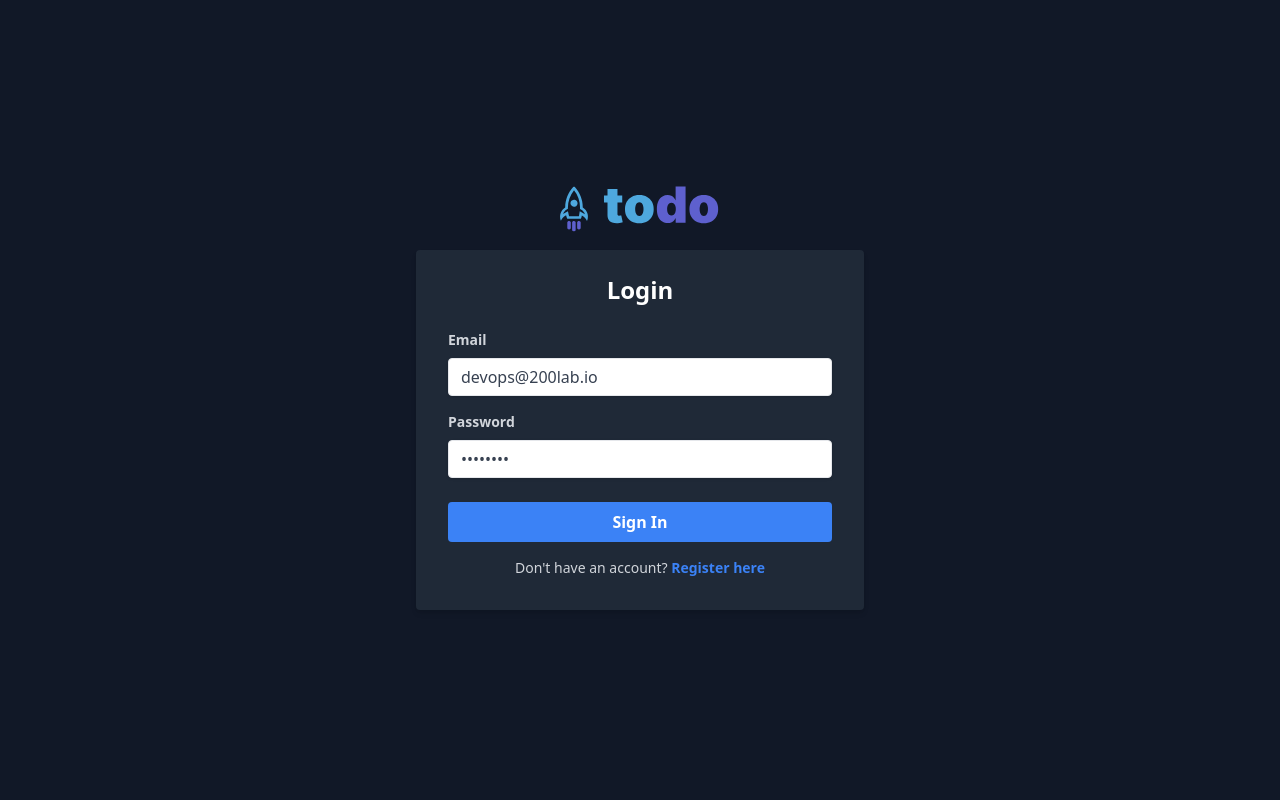
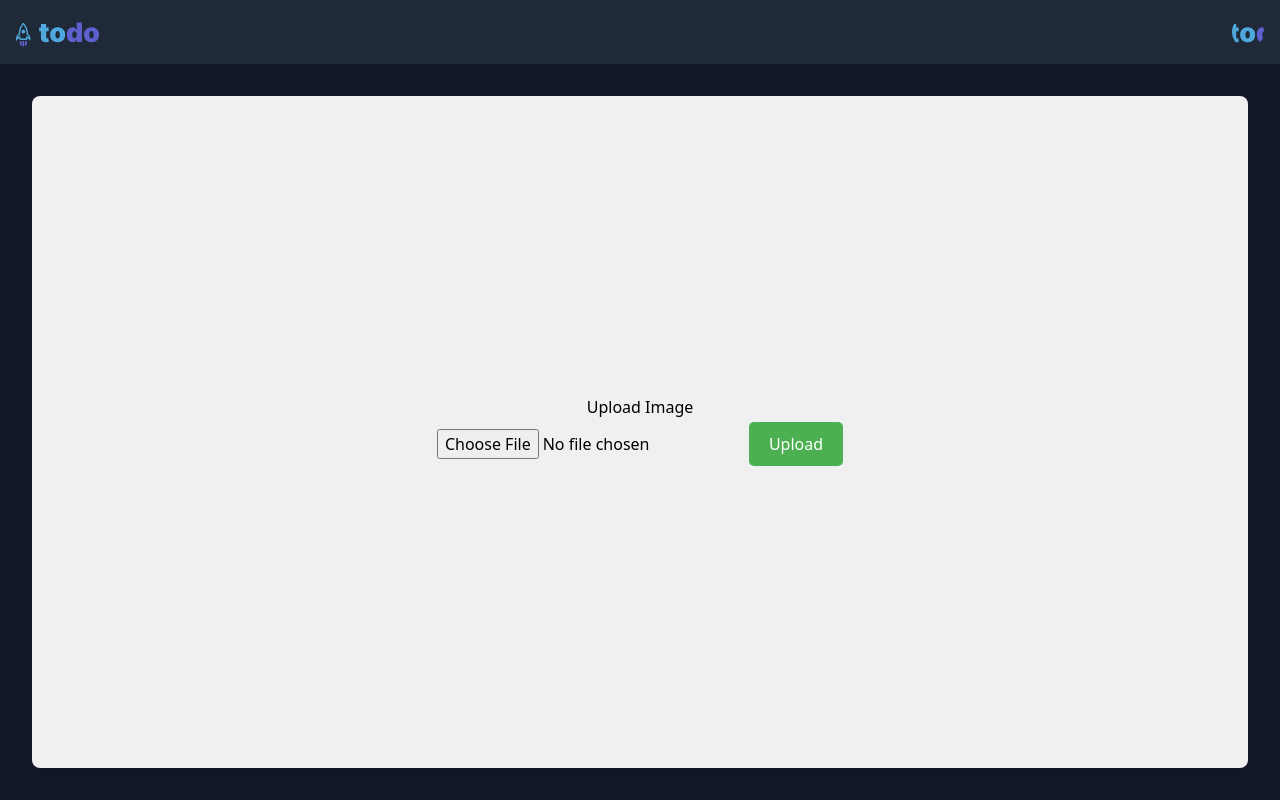
Before and after one commit to mario-noobs/gui-app, a React (Vite) app: page / in a window 1280 px wide. Before the commit this address led to /login. Built offline with nearby package versions, Linux system fonts and the light colour scheme.

Commit message:
[Update] Login success and upload image UI

```diff
--- a/src/modules/auth/context/authContext.tsx
+++ b/src/modules/auth/context/authContext.tsx
@@ -101,7 +101,7 @@ export function AuthProvider({ children }: AuthProviderProps) {
         localStorage.setItem("access_token", token);
       })
       .then(async () => {
-        await handleGetProfile();
+        // await handleGetProfile();
         navigate("/");
       })
       .catch((error) => {
--- a/src/modules/auth/services/api.ts
+++ b/src/modules/auth/services/api.ts
@@ -4,7 +4,7 @@ import { ILoginForm, IRegisterForm, IUpdateProfile } from "../models/auth";
 export const LoginAPI = <T>(data: ILoginForm): Promise<T> => {
   return new Promise((resolve, reject) => {
     interceptor
-      .post("/auth/v1/authenticate", data)
+      .post("/api/v1/user/authenticate", data)
       .then((response) => {
         resolve(response.data);
       })
@@ -34,7 +34,7 @@ export const GetProfileAPI = <T>(): Promise<T> => {
 export const RegisterAPI = <T>(data: IRegisterForm): Promise<T> => {
   return new Promise((resolve, reject) => {
     interceptor
-      .post("/auth/v1/register", data)
+      .post("/api/v1/user/register", data)
       .then((response) => {
         resolve(response.data);
       })
--- a/src/modules/core/components/MainRouter.tsx
+++ b/src/modules/core/components/MainRouter.tsx
@@ -3,6 +3,8 @@ import { AuthLayout } from "../../auth/components/AuthLayout";
 import LoginForm from "../../auth/components/LoginUI";
 import { RegisterUI } from "../../auth/components/RegisterUI";
 import TodoList from "../../todo/components/TodoList";
+import ImageUpload from "../../face-reg/components/ImageUpload";
+
 import PageNotFound from "./PageNotFound";
 import { PrivateComponent } from "../../auth/components/PrivateComponent";
 import { MainLayout } from "./MainLayout";
@@ -19,14 +21,14 @@ export const MainRouter = () => {
       <Route
         path="/"
         element={
-          <PrivateComponent>
+          // <PrivateComponent>
             <MainLayout>
               <Outlet />
             </MainLayout>
-          </PrivateComponent>
+          // </PrivateComponent>
         }
       >
-        <Route path="/" element={<TodoList />} />
+        <Route path="/" element={<ImageUpload />} />
       </Route>
       <Route path="*" element={<PageNotFound />} />
     </Routes>
--- a/src/modules/core/services/axios.ts
+++ b/src/modules/core/services/axios.ts
@@ -25,7 +25,7 @@ export function HandleError(
 }
 
 const interceptor = axios.create({
-  baseURL: "https://devops-gateway.showcase.200lab.io",
+  baseURL: "https://omari.id.vn",
   headers: {
     "Content-Type": "application/json",
   },
--- /dev/null
+++ b/src/modules/face-reg/components/ImageUpload.tsx
@@ -0,0 +1,85 @@
+// src/components/ImageUpload.js
+
+import React, { useState } from 'react';
+
+const ImageUpload = () => {
+    const [selectedImage, setSelectedImage] = useState(null);
+    const [message, setMessage] = useState('');
+
+    const handleImageChange = (event) => {
+        setSelectedImage(event.target.files[0]);
+    };
+
+    const handleSubmit = async (event) => {
+        event.preventDefault();
+        if (!selectedImage) {
+            setMessage('Please select an image to upload.');
+            return;
+        }
+
+        const formData = new FormData();
+        formData.append('image', selectedImage);
+
+        try {
+            const response = await fetch('https://your-server-url.com/upload', {
+                method: 'POST',
+                body: formData,
+            });
+
+            if (response.ok) {
+                setMessage('Image uploaded successfully!');
+            } else {
+                setMessage('Image upload failed.');
+            }
+        } catch (error) {
+            setMessage('An error occurred: ' + error.message);
+        }
+    };
+
+    return (
+        <div style={styles.container}>
+            <h2>Upload Image</h2>
+            <form onSubmit={handleSubmit}>
+                <input
+                    type="file"
+                    accept="image/*"
+                    onChange={handleImageChange}
+                    required
+                    style={styles.input}
+                />
+                <button type="submit" style={styles.button}>Upload</button>
+            </form>
+            {message && <p style={styles.message}>{message}</p>}
+        </div>
+    );
+};
+
+const styles = {
+    container: {
+        display: 'flex',
+        flexDirection: 'column',
+        alignItems: 'center',
+        justifyContent: 'center',
+        height: '100vh',
+        backgroundColor: '#f0f0f0',
+        padding: '20px',
+        borderRadius: '8px',
+        boxShadow: '0 2px 10px rgba(0, 0, 0, 0.1)',
+    },
+    input: {
+        margin: '10px 0',
+    },
+    button: {
+        padding: '10px 20px',
+        backgroundColor: '#4CAF50',
+        color: 'white',
+        border: 'none',
+        borderRadius: '5px',
+        cursor: 'pointer',
+    },
+    message: {
+        marginTop: '10px',
+    },
+};
+
+export default ImageUpload;
--- /dev/null
+++ b/src/modules/face-reg/services/axios.ts
@@ -0,0 +1,59 @@
+import axios, { AxiosError } from "axios";
+
+// Define the structure of the error response
+export type ErrorResponse = {
+  message: string;
+  code: number;
+  debug: string;
+  status: string;
+};
+
+// Function to handle errors
+export function handleError(err: Error | AxiosError<ErrorResponse>): ErrorResponse {
+  if (axios.isAxiosError(err)) {
+    return {
+      message: err.response?.data.message || "Request failed",
+      code: err.response?.status || 500,
+      debug: err.message,
+      status: "error",
+    };
+  } else {
+    return {
+      message: "Unknown Error",
+      code: 500,
+      debug: err.message,
+      status: "error",
+    };
+  }
+}
+
+// Create an Axios instance
+const apiClient = axios.create({
+  baseURL: "https://omari.id.vn",
+  headers: {
+    "Content-Type": "application/json",
+  },
+});
+
+// Request interceptor to add authorization token
+apiClient.interceptors.request.use((config) => {
+  const token = localStorage.getItem("access_token");
+  if (token) {
+    config.headers.Authorization = `Bearer ${token}`;
+  }
+  return config;
+}, (error) => {
+  // Handle request error
+  return Promise.reject(handleError(error));
+});
+
+// Response interceptor to handle errors globally
+apiClient.interceptors.response.use(
+  response => response,
+  (error: AxiosError) => {
+    // Handle response errors
+    return Promise.reject(handleError(error));
+  }
+);
+
+export default apiClient;
```
